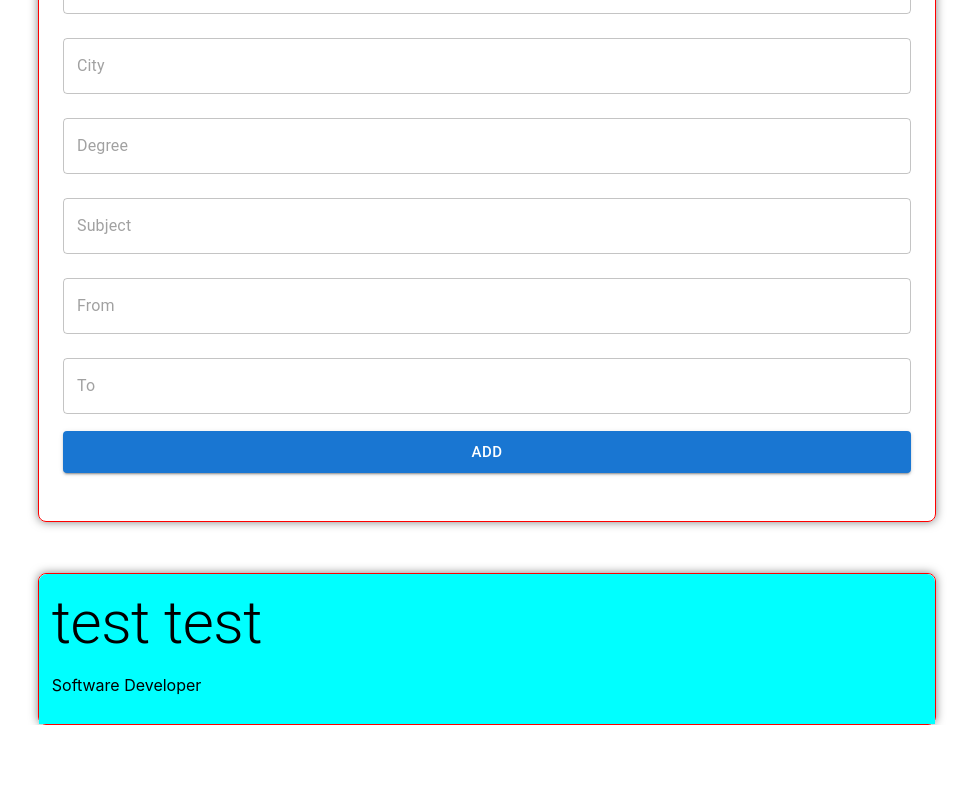
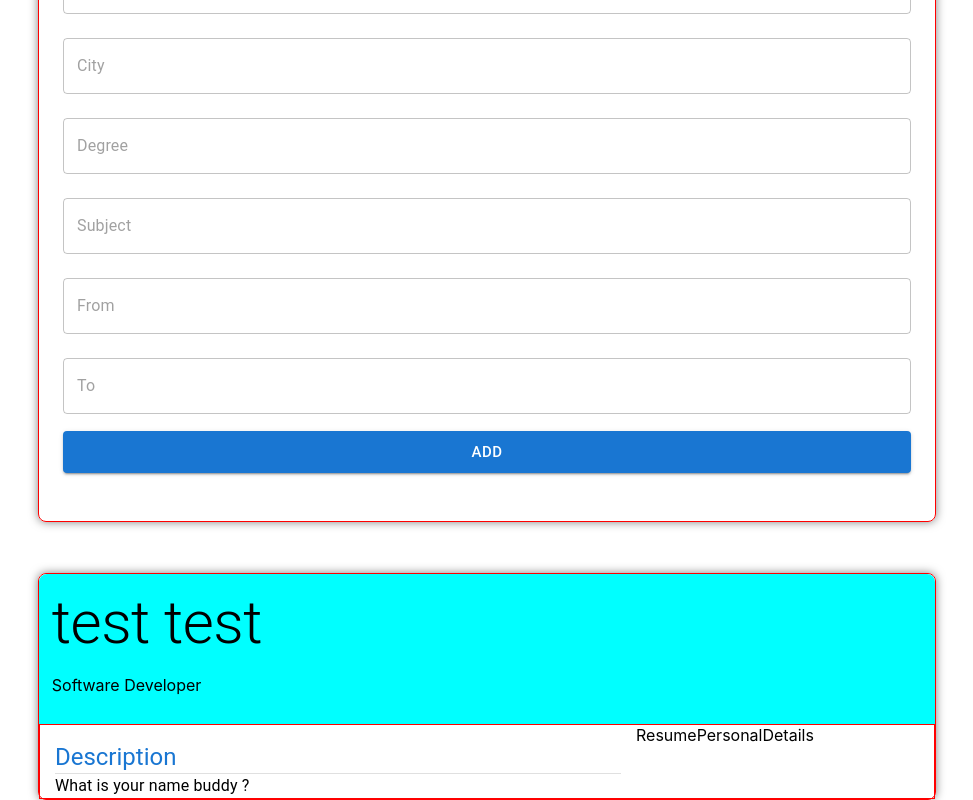
Before and after one commit to Aditya-A-G/cv-creator, a React (Create React App) app: page / in a window 1280 px wide. Shown: the part 1576-2376 px from the top of the page, without its empty margins (153-1126 px from the left). Before the commit the page ends 2301 px from the top, so only its background shows below. Built offline with nearby package versions, Linux system fonts and the light colour scheme.

Commit message:
Create info section in resume

```diff
--- a/src/App.css
+++ b/src/App.css
@@ -19,3 +19,13 @@
     flex-direction: column;
     padding: 1.5em;
 }
+
+.resumeContent{
+    display: grid;
+    grid-template-columns: 2fr 1fr;
+    border: 1px solid red;
+}
+
+.resumeContent  *{
+    /* border: 1px solid red; */
+}
--- a/src/App.js
+++ b/src/App.js
@@ -6,6 +6,8 @@ import Education from "./components/Education";
 import { Typography } from "@mui/material";
 import "./App.css";
 import ResumeHeader from "./components/ResumeHeader";
+import ResumeDetails from "./components/ResumeDetails";
+import ResumePersonalDetails from "./components/ResumePersonalDetails";
 
 class App extends Component {
   constructor() {
@@ -43,8 +45,9 @@ class App extends Component {
 
   addEducation = (state) => {
     this.setState({
-      experience: [...this.state.education, state],
+      education: [...this.state.education, state],
     });
+    console.log(this.state.education);
   };
 
   deleteEducation = (index) => {
@@ -75,6 +78,10 @@ class App extends Component {
         </div>
         <div className="resumeContainer">
           <ResumeHeader firstName= {"test"} lastName={"test"} title={"Software Developer"}/>
+          <div className="resumeContent">
+            <ResumeDetails description={"What is your name buddy ?"} experience={this.state.experience} education={this.state.education}></ResumeDetails>
+            <ResumePersonalDetails></ResumePersonalDetails>
+          </div>
         </div>
       </div>
     );
--- /dev/null
+++ b/src/ResumeDetails.css
@@ -0,0 +1,26 @@
+.resumeDetailsWrapper{
+    display: flex;
+    flex-direction: column;
+    width: 95%;
+    row-gap: 1em;
+    padding-top: 1em;
+}
+
+.resumeDetailsContainer{
+    display: flex;
+    flex-direction: column;
+    align-items: center;
+    width: 100%;
+}
+
+.resumeDetailsExperience, .resumeDetailsEducation{
+    display: grid;
+    grid-template-columns: 1fr 3fr;
+}
+
+.experience, .education{
+    display: flex;
+    flex-direction: column;
+    width: 100%;
+    row-gap: 1.6em;
+}
--- a/src/components/Education.jsx
+++ b/src/components/Education.jsx
@@ -35,7 +35,7 @@ export class Education extends Component {
           variant="outlined"
           fullWidth={true}
           placeholder="University Name"
-          value={!this.state.university ? university : this.state.university}
+          value={!university ? this.state.university : university}
           inputProps={{ name: "university", onChange: this.onChange }}
           margin="normal"
         />
@@ -43,7 +43,7 @@ export class Education extends Component {
           variant="outlined"
           fullWidth={true}
           placeholder="City"
-          value={!this.state.city ? city : this.state.city}
+          value={!city ? this.state.city : city}
           inputProps={{ name: "city", onChange: this.onChange }}
           margin="normal"
         />
@@ -51,7 +51,7 @@ export class Education extends Component {
           variant="outlined"
           fullWidth={true}
           placeholder="Degree"
-          value={this.state.degree ? degree : this.state.degree}
+          value={!degree ? this.state.degree : degree}
           inputProps={{ name: "degree", onChange: this.onChange }}
           margin="normal"
         />
@@ -60,7 +60,7 @@ export class Education extends Component {
           variant="outlined"
           fullWidth={true}
           placeholder="Subject"
-          value={this.state.subject ? subject : this.state.subject}
+          value={!subject ? this.state.subject : subject}
           inputProps={{ name: "subject", onChange: this.onChange }}
           margin="normal"
         />
@@ -69,7 +69,7 @@ export class Education extends Component {
           variant="outlined"
           fullWidth={true}
           placeholder="From"
-          value={this.state.from ? from : this.state.from}
+          value={!from ? this.state.from : from}
           inputProps={{ name: "from", onChange: this.onChange }}
           margin="normal"
         />
@@ -77,7 +77,7 @@ export class Education extends Component {
           variant="outlined"
           fullWidth={true}
           placeholder="To"
-          value={this.state.to ? to : this.state.to}
+          value={!to ? this.state.to : to}
           inputProps={{ name: "to", onChange: this.onChange }}
           margin="normal"
         />
--- a/src/components/Experience.jsx
+++ b/src/components/Experience.jsx
@@ -15,6 +15,7 @@ export class Experience extends Component {
 
   onChange = (e) => {
     this.setState({ [e.target.name]: e.target.value });
+    console.log(e.target.name)
     console.log(e.target.value);
   };
   addExperience = () => {
@@ -33,7 +34,7 @@ export class Experience extends Component {
           variant="outlined"
           fullWidth={true}
           placeholder="Position"
-          value={!this.state.position ? position : this.state.position}
+          value={!position ? this.state.position : position}
           inputProps={{ name: "position", onChange: this.onChange }}
           margin="normal"
         />
@@ -41,7 +42,7 @@ export class Experience extends Component {
           variant="outlined"
           fullWidth={true}
           placeholder="Company"
-          value={!this.state.company ? company : this.state.company}
+          value={!company ? this.state.company : company}
           inputProps={{ name: "company", onChange: this.onChange }}
           margin="normal"
         />
@@ -49,7 +50,7 @@ export class Experience extends Component {
           variant="outlined"
           fullWidth={true}
           placeholder="City"
-          value={this.state.city ? city : this.state.city}
+          value={!city ? this.state.city : city}
           inputProps={{ name: "city", onChange: this.onChange }}
           margin="normal"
         />
@@ -58,7 +59,7 @@ export class Experience extends Component {
           variant="outlined"
           fullWidth={true}
           placeholder="From"
-          value={this.state.from ? from : this.state.from}
+          value={!from ? this.state.from : from}
           inputProps={{ name: "from", onChange: this.onChange }}
           margin="normal"
         />
@@ -66,7 +67,7 @@ export class Experience extends Component {
           variant="outlined"
           fullWidth={true}
           placeholder="To"
-          value={this.state.to ? to : this.state.to}
+          value={!to ? this.state.to : to}
           inputProps={{ name: "to", onChange: this.onChange }}
           margin="normal"
         />
--- /dev/null
+++ b/src/components/ResumeDetails.jsx
@@ -0,0 +1,92 @@
+import React, { Component } from "react";
+import { Divider, Typography } from "@mui/material";
+import "../ResumeDetails.css";
+export class ResumeDetails extends Component {
+  render() {
+    return (
+      <div className="resumeDetailsContainer">
+        <div className="resumeDetailsWrapper">
+          <div className="descriptionSection">
+            <Typography variant="h5" color={"primary"}>
+              Description
+            </Typography>
+            <Divider />
+            <Typography variant="body1" className="resumeDetailsDescription">
+              {this.props.description}
+            </Typography>
+          </div>
+          {this.props.experience.length > 0 && (
+            <div className="experienceSection">
+              <Typography variant="h5" color={"primary"}>
+                Experience
+              </Typography>
+              <Divider />
+              <div className="experience">
+                {this.props.experience.map((exp, index) => {
+                  return (
+                    <div key={index} className="resumeDetailsExperience">
+                      <div>
+                        <Typography variant="body2" fontSize={"1rem"}>
+                          {exp.from}
+                        </Typography>
+                        <Typography variant="body2">to</Typography>
+                        <Typography variant="body2" fontSize={"1rem"}>
+                          {exp.to}
+                        </Typography>
+                      </div>
+                      <div>
+                        <Typography variant="h6">{exp.position}</Typography>
+                        <Typography variant="body1">
+                          {exp.company + ", " + exp.city}
+                        </Typography>
+                        {/* <Typography variant='body1'>{exp.city}</Typography> */}
+                      </div>
+                    </div>
+                  );
+                })}
+              </div>
+            </div>
+           )}
+          {this.props.education.length > 0 && (
+            <div className="educationSection">
+              <Typography variant="h5" color={"primary"}>
+                Education
+              </Typography>
+              <Divider />
+              <div className="education">
+                {this.props.education.map((edu, index) => {
+                  return (
+                    <div key={index} className="resumeDetailsEducation">
+                      <div>
+                        <Typography variant="body2" fontSize={"1rem"}>
+                          {edu.from}
+                        </Typography>
+                        <Typography variant="body2">to</Typography>
+                        <Typography variant="body2" fontSize={"1rem"}>
+                          {edu.to}
+                        </Typography>
+                      </div>
+                      <div>
+                        <Typography variant="h6">
+                          {edu.university + ", " + edu.city}
+                        </Typography>
+                        <Typography variant="body2" fontSize={"1rem"}>
+                          Degree: {edu.degree}
+                        </Typography>
+                        <Typography variant="body2" fontSize={"1rem"}>
+                          Subject: {edu.subject}
+                        </Typography>
+                      </div>
+                    </div>
+                  );
+                })}
+              </div>
+            </div>
+          )}
+        </div>
+      </div>
+    );
+  }
+}
+
+export default ResumeDetails;
--- /dev/null
+++ b/src/components/ResumePersonalDetails.jsx
@@ -0,0 +1,11 @@
+import React, { Component } from 'react'
+
+export class ResumePersonalDetails extends Component {
+  render() {
+    return (
+      <div>ResumePersonalDetails</div>
+    )
+  }
+}
+
+export default ResumePersonalDetails
```
